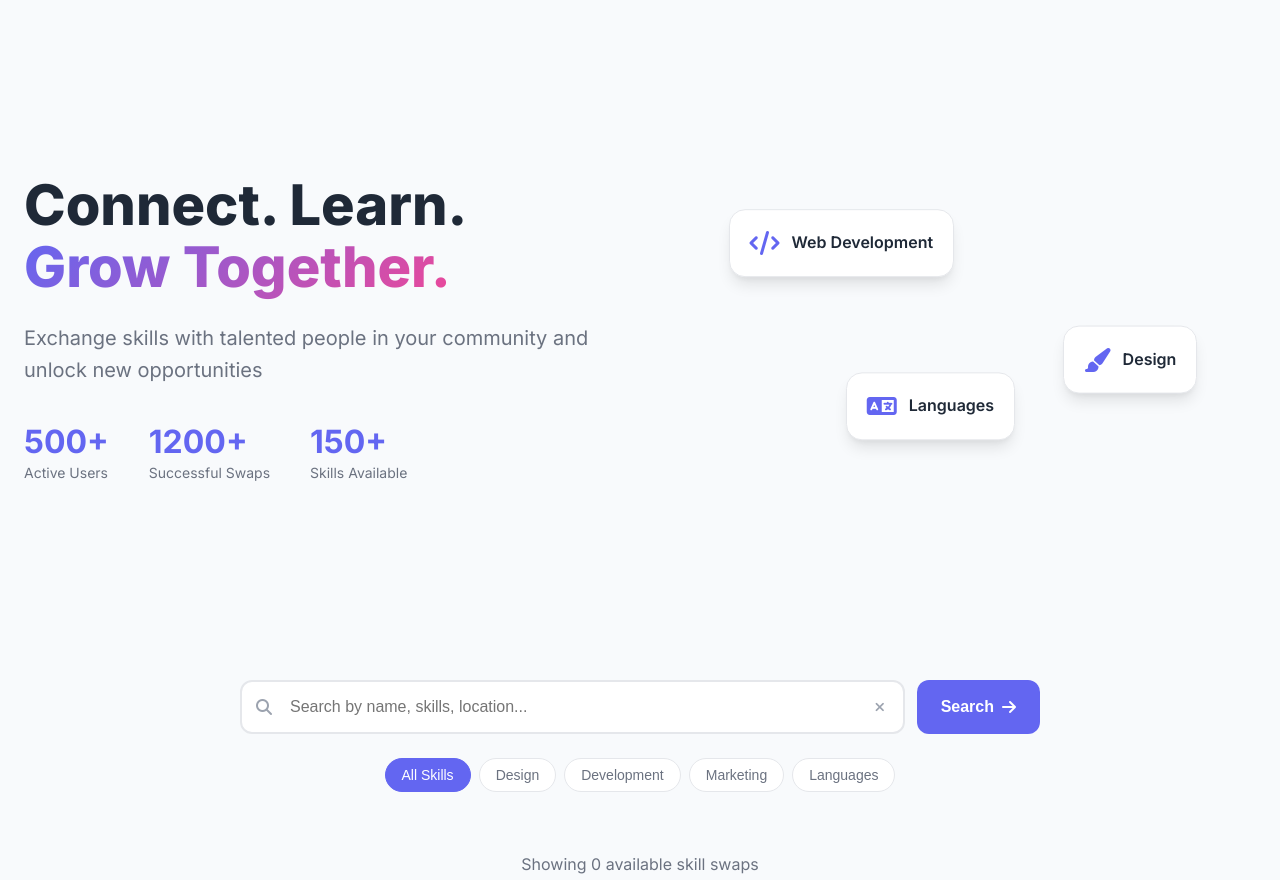
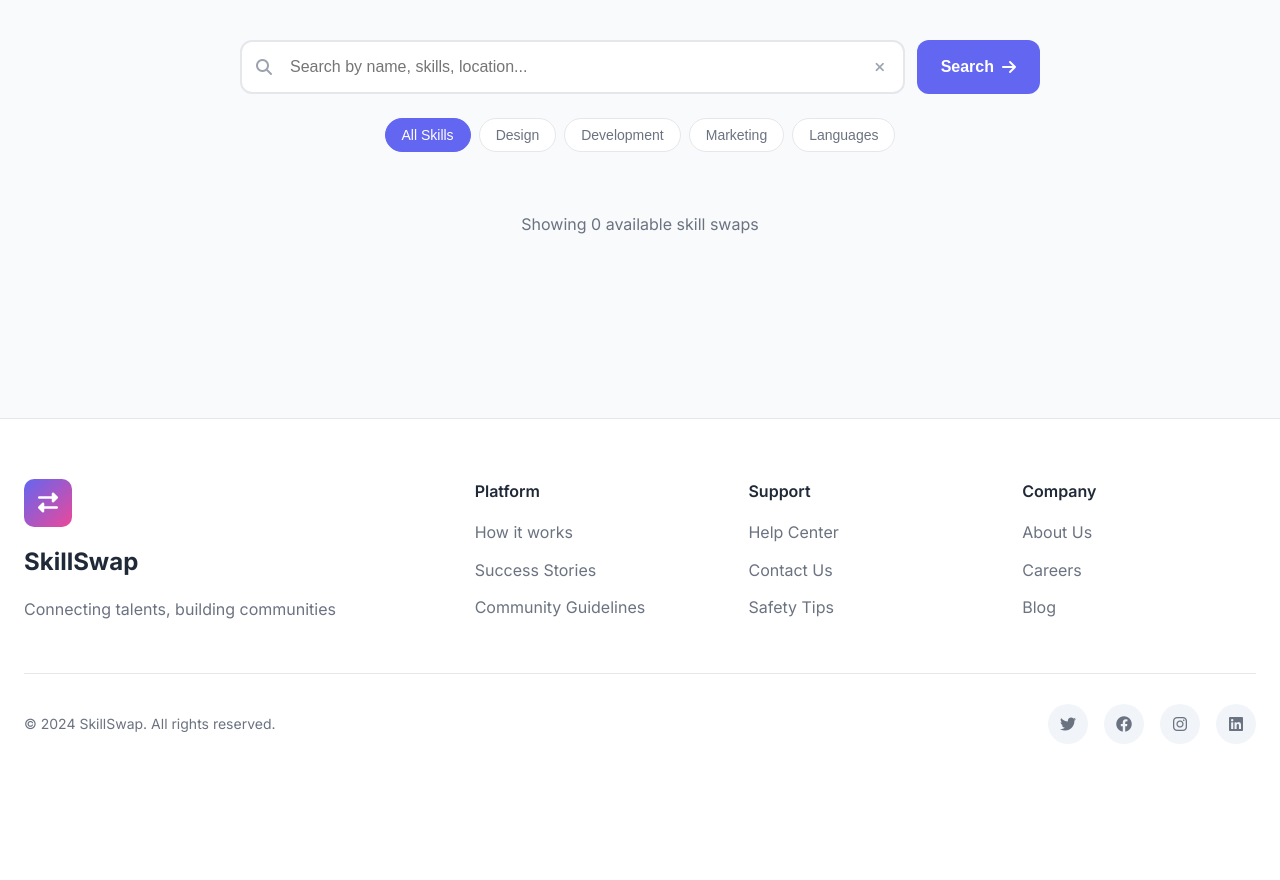
Before and after one commit to NikhilShimpy/SwapSkills, a Flask app: page / in a window 1280 px wide. Shown: the part 77-957 px from the top of the page. After the commit the page ends 821 px from the top, so only its background shows below. Run offline with Flask 3, Linux system fonts and the light colour scheme; data that the repository does not hold is empty.

Commit message:
update index file

```diff
--- a/app/templates/index.html
+++ b/app/templates/index.html
@@ -70,43 +70,7 @@
   </div>
 
   <main class="container">
-    <!-- Hero Section -->
-    <section class="hero">
-      <div class="hero-content">
-        <h1 class="hero-title">Connect. Learn. <span class="gradient-text">Grow Together.</span></h1>
-        <p class="hero-subtitle">Exchange skills with talented people in your community and unlock new opportunities</p>
-        <div class="hero-stats">
-          <div class="stat">
-            <span class="stat-number" id="usersCount">500+</span>
-            <span class="stat-label">Active Users</span>
-          </div>
-          <div class="stat">
-            <span class="stat-number" id="swapsCount">1200+</span>
-            <span class="stat-label">Successful Swaps</span>
-          </div>
-          <div class="stat">
-            <span class="stat-number" id="skillsCount">150+</span>
-            <span class="stat-label">Skills Available</span>
-          </div>
-        </div>
-      </div>
-      <div class="hero-visual">
-        <div class="floating-cards">
-          <div class="floating-card card-1">
-            <i class="fas fa-code"></i>
-            <span>Web Development</span>
-          </div>
-          <div class="floating-card card-2">
-            <i class="fas fa-paint-brush"></i>
-            <span>Design</span>
-          </div>
-          <div class="floating-card card-3">
-            <i class="fas fa-language"></i>
-            <span>Languages</span>
-          </div>
-        </div>
-      </div>
-    </section>
+
 
     <!-- Search & Filter -->
     <section class="search-section">
```
